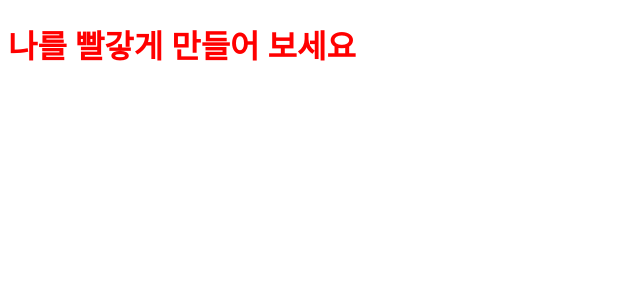
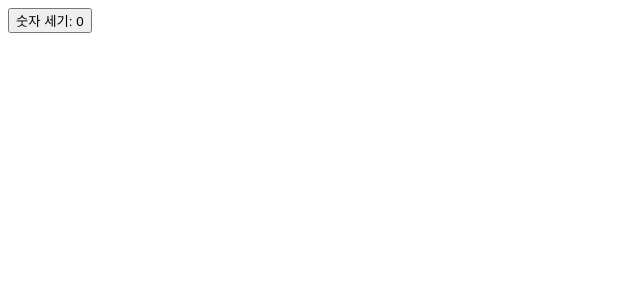
Before and after one commit to HseongH/vue, a Vue app: page / in a window 1280 px wide. Shown: the top 300 px of the page, without its empty margins (0-640 px from the left). Built offline with nearby package versions, Linux system fonts and the light colour scheme.

Commit message:
이벤트 리스너

```diff
--- a/src/App.vue
+++ b/src/App.vue
@@ -1,15 +1,12 @@
 <script setup>
 import { ref } from 'vue';
 
-const titleClass = ref('title');
+const count = ref(0);
+
+const increment = () => count.value++;
 </script>
 
 <template>
-  <h1 :class="titleClass">나를 빨갛게 만들어 보세요</h1>
+  <!-- 이 버튼이 작동하도록 만들어 봅시다 -->
+  <button @click="increment">숫자 세기: {{ count }}</button>
 </template>
-
-<style>
-.title {
-  color: red;
-}
-</style>
```
